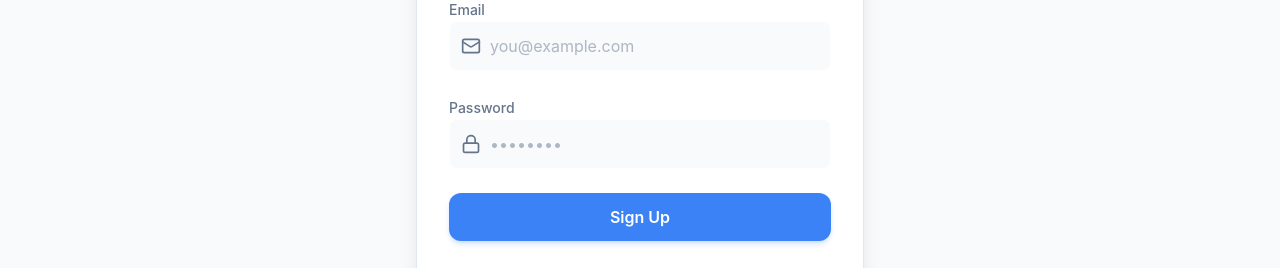
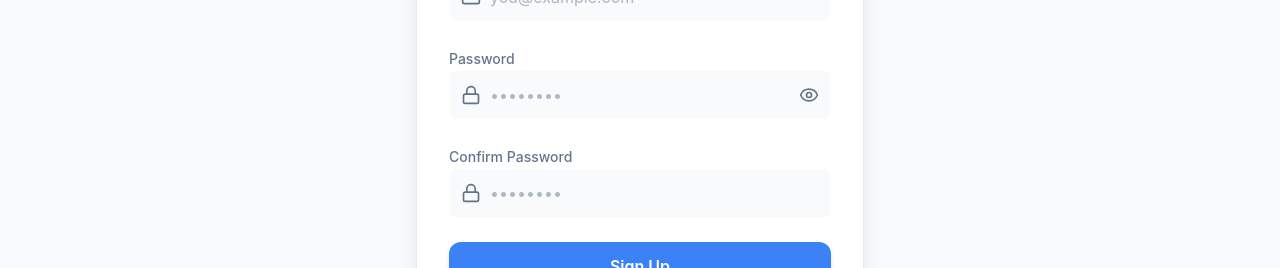
Before and after one commit to kavithra1000/Personal-Finance-Tracker, a React app in the folder frontend/: page /signup in a window 1280 px wide. Shown: the part 392-660 px from the top of the page. Built offline with nearby package versions, Linux system fonts and the light colour scheme; no server answers; the HTML template or start-up script is replaced by a standard one.

Commit message:
feat: add Login and Signup pages with form validation and authentication integration

```diff
--- a/frontend/src/pages/LoginPage.jsx
+++ b/frontend/src/pages/LoginPage.jsx
@@ -1,15 +1,31 @@
 import { useState } from "react";
 import { useAuthStore } from "../store/useAuthStore";
 import { Link } from "react-router-dom";
-import { Mail, Lock, Loader } from "lucide-react";
+import { Mail, Lock, Loader, Eye, EyeOff } from "lucide-react";
 import toast from "react-hot-toast";
+
+const emailRegex = /^[\w-.]+@([\w-]+\.)+[\w-]{2,4}$/;
 
 export default function LoginPage() {
   const [formData, setFormData] = useState({ email: "", password: "" });
+  const [showPassword, setShowPassword] = useState(false);
+  const [errors, setErrors] = useState({});
   const { login, isLoggingIn } = useAuthStore();
+
+  const validate = () => {
+    const newErrors = {};
+    if (!formData.email) newErrors.email = "Email is required";
+    else if (!emailRegex.test(formData.email)) newErrors.email = "Enter a valid email";
+    if (!formData.password) newErrors.password = "Password is required";
+    else if (formData.password.length < 6)
+      newErrors.password = "Password must be at least 6 characters";
+    setErrors(newErrors);
+    return Object.keys(newErrors).length === 0;
+  };
 
   const handleSubmit = async (e) => {
     e.preventDefault();
+    if (!validate()) return;
     const res = await login(formData);
     if (!res.success) {
       toast.error(res.message);
@@ -27,6 +43,7 @@ export default function LoginPage() {
         </div>
 
         <form onSubmit={handleSubmit} className="space-y-6">
+          {/* Email */}
           <div className="space-y-2">
             <label className="text-sm font-medium text-text-muted">Email</label>
             <div className="relative">
@@ -35,13 +52,15 @@ export default function LoginPage() {
                 type="email"
                 value={formData.email}
                 onChange={(e) => setFormData({ ...formData, email: e.target.value })}
-                className="w-full pl-10 pr-4 py-3 rounded-lg bg-background border border-surface focus:border-primary focus:ring-1 focus:ring-primary outline-none transition-all text-text-main placeholder-text-muted/50"
+                className={`w-full pl-10 pr-4 py-3 rounded-lg bg-background border ${errors.email ? "border-rose-500" : "border-surface"} focus:border-primary focus:ring-1 focus:ring-primary outline-none transition-all text-text-main placeholder-text-muted/50`}
                 placeholder="you@example.com"
                 required
               />
             </div>
+            {errors.email && <p className="mt-1 text-rose-600 text-sm">{errors.email}</p>}
           </div>
 
+          {/* Password */}
           <div className="space-y-2">
             <div className="flex items-center justify-between">
               <label className="text-sm font-medium text-text-muted">Password</label>
@@ -52,14 +71,23 @@ export default function LoginPage() {
             <div className="relative">
               <Lock className="absolute left-3 top-1/2 -translate-y-1/2 w-5 h-5 text-text-muted" />
               <input
-                type="password"
+                type={showPassword ? "text" : "password"}
                 value={formData.password}
                 onChange={(e) => setFormData({ ...formData, password: e.target.value })}
-                className="w-full pl-10 pr-4 py-3 rounded-lg bg-background border border-surface focus:border-primary focus:ring-1 focus:ring-primary outline-none transition-all text-text-main placeholder-text-muted/50"
+                className={`w-full pl-10 pr-10 py-3 rounded-lg bg-background border ${errors.password ? "border-rose-500" : "border-surface"} focus:border-primary focus:ring-1 focus:ring-primary outline-none transition-all text-text-main placeholder-text-muted/50`}
                 placeholder="••••••••"
                 required
               />
+              <button
+                type="button"
+                onClick={() => setShowPassword(!showPassword)}
+                className="absolute right-3 top-1/2 -translate-y-1/2 text-text-muted hover:text-primary transition-colors"
+                tabIndex={-1}
+              >
+                {showPassword ? <EyeOff className="w-5 h-5" /> : <Eye className="w-5 h-5" />}
+              </button>
             </div>
+            {errors.password && <p className="mt-1 text-rose-600 text-sm">{errors.password}</p>}
           </div>
 
           <button
@@ -72,7 +100,7 @@ export default function LoginPage() {
         </form>
 
         <p className="mt-8 text-center text-text-muted">
-          Don't have an account?{" "}
+          Don't have an account?{' '}
           <Link to="/signup" className="text-primary hover:text-primary/80 font-medium transition-colors">
             Sign up
           </Link>
--- a/frontend/src/pages/SignupPage.jsx
+++ b/frontend/src/pages/SignupPage.jsx
@@ -1,16 +1,35 @@
 import { useState } from "react";
 import { useAuthStore } from "../store/useAuthStore";
 import { Link } from "react-router-dom";
-import { User, Mail, Lock, Loader } from "lucide-react";
+import { User, Mail, Lock, Loader, Eye, EyeOff } from "lucide-react";
 import toast from "react-hot-toast";
 
+const emailRegex = /^[\w-.]+@([\w-]+\.)+[\w-]{2,4}$/;
+
 export default function SignupPage() {
-  const [formData, setFormData] = useState({ fullName: "", email: "", password: "" });
+  const [formData, setFormData] = useState({ fullName: "", email: "", password: "", confirmPassword: "" });
+  const [showPassword, setShowPassword] = useState(false);
+  const [errors, setErrors] = useState({});
   const { signup, isSigningUp } = useAuthStore();
+
+  const validate = () => {
+    const newErrors = {};
+    if (!formData.fullName) newErrors.fullName = "Full name is required";
+    if (!formData.email) newErrors.email = "Email is required";
+    else if (!emailRegex.test(formData.email)) newErrors.email = "Enter a valid email";
+    if (!formData.password) newErrors.password = "Password is required";
+    else if (formData.password.length < 6) newErrors.password = "Password must be at least 6 characters";
+    if (!formData.confirmPassword) newErrors.confirmPassword = "Please confirm your password";
+    else if (formData.password !== formData.confirmPassword) newErrors.confirmPassword = "Passwords do not match";
+    setErrors(newErrors);
+    return Object.keys(newErrors).length === 0;
+  };
 
   const handleSubmit = async (e) => {
     e.preventDefault();
-    const res = await signup(formData);
+    if (!validate()) return;
+    const { fullName, email, password } = formData;
+    const res = await signup({ fullName, email, password });
     if (!res.success) {
       toast.error(res.message);
     } else {
@@ -27,6 +46,7 @@ export default function SignupPage() {
         </div>
 
         <form onSubmit={handleSubmit} className="space-y-6">
+          {/* Full Name */}
           <div className="space-y-2">
             <label className="text-sm font-medium text-text-muted">Full Name</label>
             <div className="relative">
@@ -35,13 +55,15 @@ export default function SignupPage() {
                 type="text"
                 value={formData.fullName}
                 onChange={(e) => setFormData({ ...formData, fullName: e.target.value })}
-                className="w-full pl-10 pr-4 py-3 rounded-lg bg-background border border-surface focus:border-primary focus:ring-1 focus:ring-primary outline-none transition-all text-text-main placeholder-text-muted/50"
+                className={`w-full pl-10 pr-4 py-3 rounded-lg bg-background border ${errors.fullName ? "border-rose-500" : "border-surface"} focus:border-primary focus:ring-1 focus:ring-primary outline-none transition-all text-text-main placeholder-text-muted/50`}
                 placeholder="John Doe"
                 required
               />
             </div>
+            {errors.fullName && <p className="mt-1 text-rose-600 text-sm">{errors.fullName}</p>}
           </div>
 
+          {/* Email */}
           <div className="space-y-2">
             <label className="text-sm font-medium text-text-muted">Email</label>
             <div className="relative">
@@ -50,27 +72,54 @@ export default function SignupPage() {
                 type="email"
                 value={formData.email}
                 onChange={(e) => setFormData({ ...formData, email: e.target.value })}
-                className="w-full pl-10 pr-4 py-3 rounded-lg bg-background border border-surface focus:border-primary focus:ring-1 focus:ring-primary outline-none transition-all text-text-main placeholder-text-muted/50"
+                className={`w-full pl-10 pr-4 py-3 rounded-lg bg-background border ${errors.email ? "border-rose-500" : "border-surface"} focus:border-primary focus:ring-1 focus:ring-primary outline-none transition-all text-text-main placeholder-text-muted/50`}
                 placeholder="you@example.com"
                 required
               />
             </div>
+            {errors.email && <p className="mt-1 text-rose-600 text-sm">{errors.email}</p>}
           </div>
 
+          {/* Password */}
           <div className="space-y-2">
             <label className="text-sm font-medium text-text-muted">Password</label>
             <div className="relative">
               <Lock className="absolute left-3 top-1/2 -translate-y-1/2 w-5 h-5 text-text-muted" />
               <input
-                type="password"
+                type={showPassword ? "text" : "password"}
                 value={formData.password}
                 onChange={(e) => setFormData({ ...formData, password: e.target.value })}
-                className="w-full pl-10 pr-4 py-3 rounded-lg bg-background border border-surface focus:border-primary focus:ring-1 focus:ring-primary outline-none transition-all text-text-main placeholder-text-muted/50"
+                className={`w-full pl-10 pr-10 py-3 rounded-lg bg-background border ${errors.password ? "border-rose-500" : "border-surface"} focus:border-primary focus:ring-1 focus:ring-primary outline-none transition-all text-text-main placeholder-text-muted/50`}
                 placeholder="••••••••"
                 required
-                minLength={6}
+              />
+              <button
+                type="button"
+                onClick={() => setShowPassword(!showPassword)}
+                className="absolute right-3 top-1/2 -translate-y-1/2 text-text-muted hover:text-primary transition-colors"
+                tabIndex={-1}
+              >
+                {showPassword ? <EyeOff className="w-5 h-5" /> : <Eye className="w-5 h-5" />}
+              </button>
+            </div>
+            {errors.password && <p className="mt-1 text-rose-600 text-sm">{errors.password}</p>}
+          </div>
+
+          {/* Confirm Password */}
+          <div className="space-y-2">
+            <label className="text-sm font-medium text-text-muted">Confirm Password</label>
+            <div className="relative">
+              <Lock className="absolute left-3 top-1/2 -translate-y-1/2 w-5 h-5 text-text-muted" />
+              <input
+                type={showPassword ? "text" : "password"}
+                value={formData.confirmPassword}
+                onChange={(e) => setFormData({ ...formData, confirmPassword: e.target.value })}
+                className={`w-full pl-10 pr-10 py-3 rounded-lg bg-background border ${errors.confirmPassword ? "border-rose-500" : "border-surface"} focus:border-primary focus:ring-1 focus:ring-primary outline-none transition-all text-text-main placeholder-text-muted/50`}
+                placeholder="••••••••"
+                required
               />
             </div>
+            {errors.confirmPassword && <p className="mt-1 text-rose-600 text-sm">{errors.confirmPassword}</p>}
           </div>
 
           <button
@@ -83,7 +132,7 @@ export default function SignupPage() {
         </form>
 
         <p className="mt-8 text-center text-text-muted">
-          Already have an account?{" "}
+          Already have an account?{' '}
           <Link to="/login" className="text-primary hover:text-primary/80 font-medium transition-colors">
             Sign in
           </Link>
```
